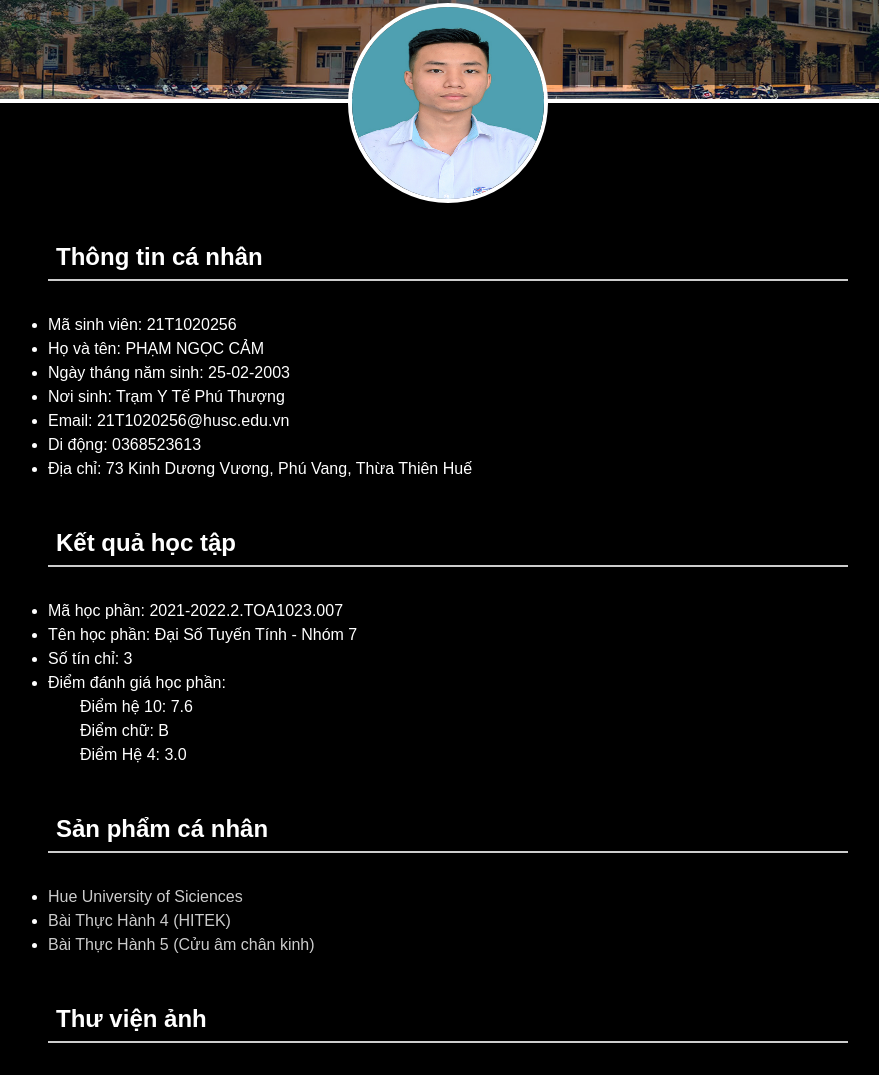
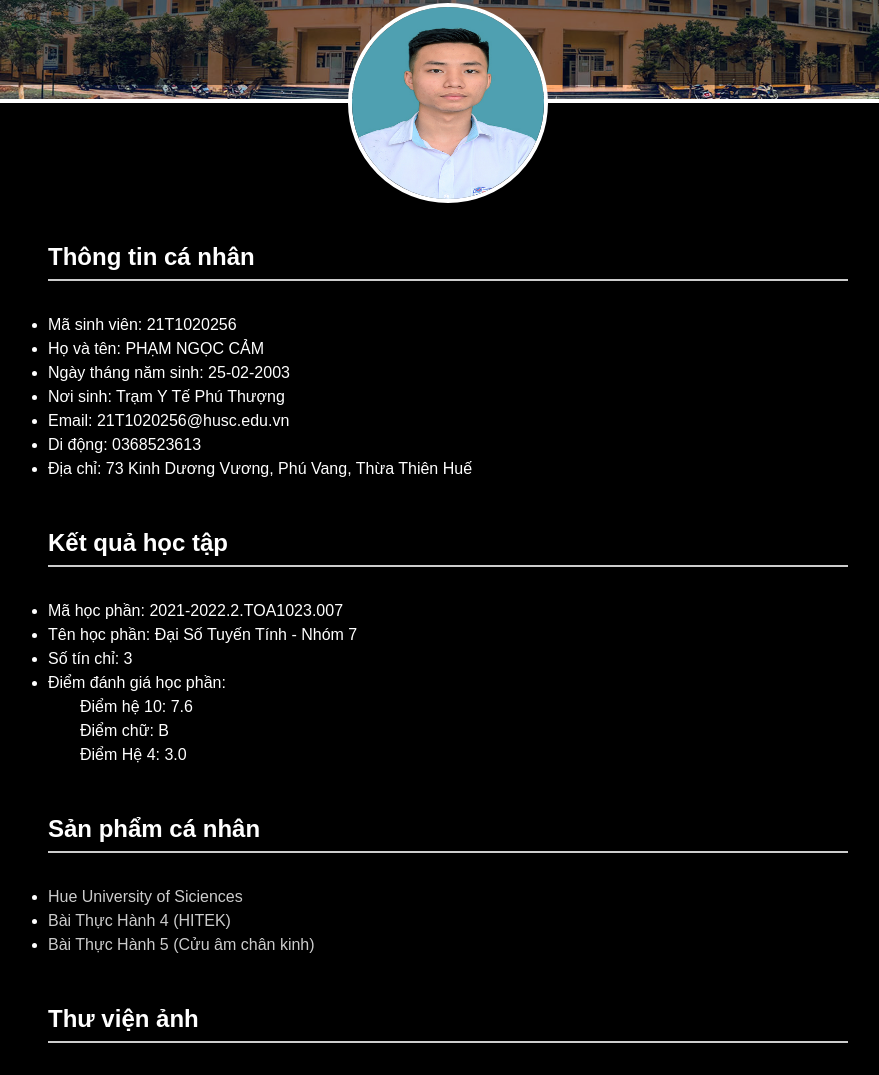
Before and after one commit to PhamNgocCam/21T1020256_BaiThi, a plain HTML site: page index.html in a window 1280 px wide. Shown: the part 197-1272 px from the top of the page, without its empty margins (192-1071 px from the left). Drawn offline with Linux system fonts and the light colour scheme.

Commit message:
ádsadsad

```diff
--- a/index.html
+++ b/index.html
@@ -2,9 +2,8 @@
 <html lang="en">
 <head>
 	<meta charset="UTF-8">
-
      <link rel="stylesheet" href="./css/site.css"/>
-	<title>Document</title>
+	<title>BaiThi</title>
 </head>
 <body>
 	<div id="header">
@@ -29,7 +28,7 @@
 	<div id="content">
 		<div class="container">
 			<div class="information">
-			    <h2><i class="fa-solid fa-user-large"></i>Thông tin cá nhân</h2>
+			    <h2>Thông tin cá nhân</h2>
 		    </div>
 
 		    <ul class="about">
@@ -43,7 +42,7 @@
 			</ul>
 
 			<div class="learning">
-				<h2><i class="fa-solid fa-building-columns"></i>Kết quả học tập</h2>
+				<h2>Kết quả học tập</h2>
 			</div>
 
 			<ul class="about">
@@ -58,7 +57,7 @@
 			</ul>
 
 			<div class="products">
-				<h2><i class="fa-brands fa-github"></i>Sản phẩm cá nhân</h2>
+				<h2>Sản phẩm cá nhân</h2>
 			</div>
 
 			<ul class="about">
@@ -68,7 +67,7 @@
 			</ul>
 
 			<div class="photo">
-				<h2><i class="fa-solid fa-image"></i>Thư viện ảnh</h2>
+				<h2>Thư viện ảnh</h2>
 			</div>
 
 			<div class="album">
```
